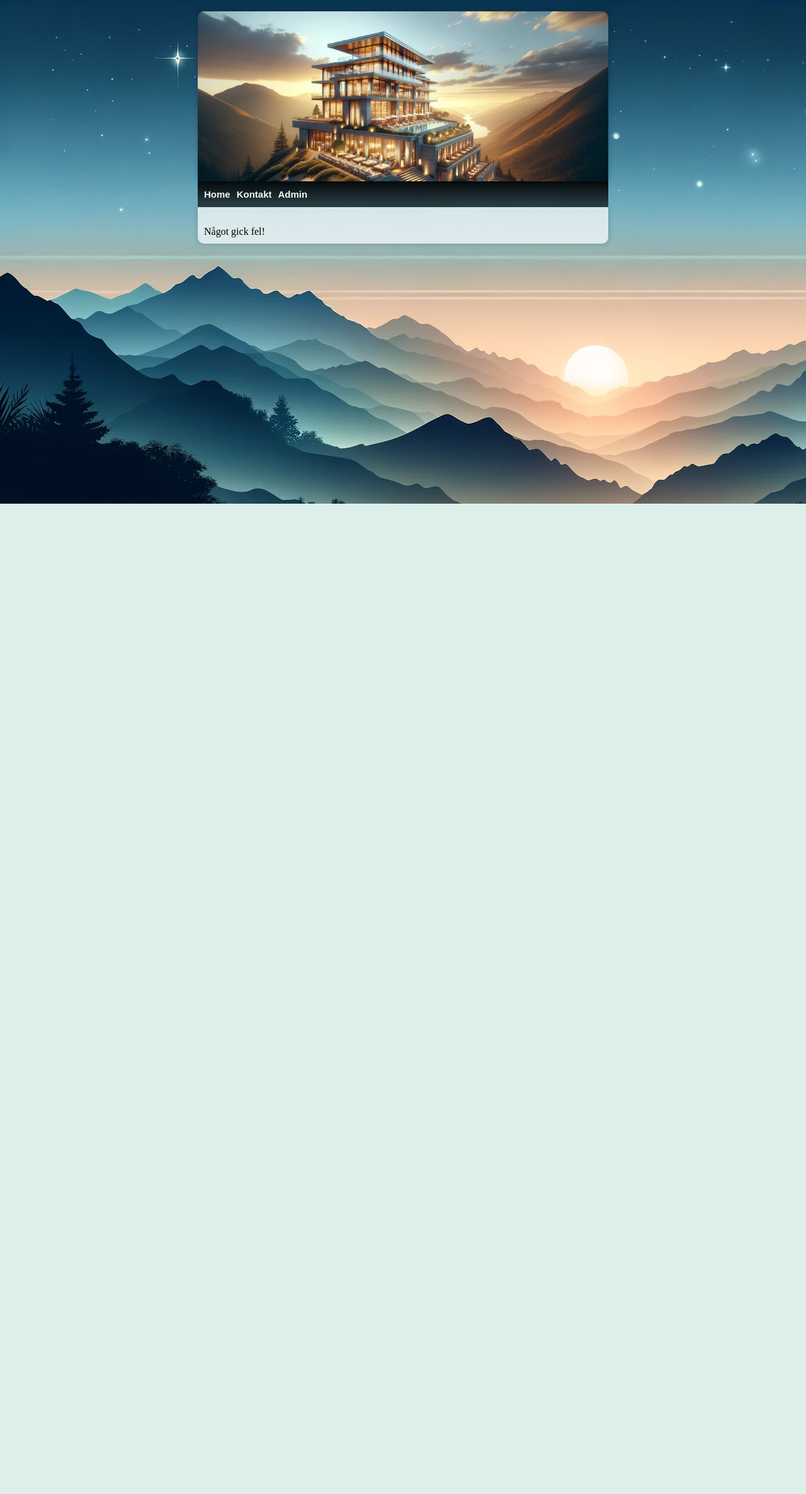
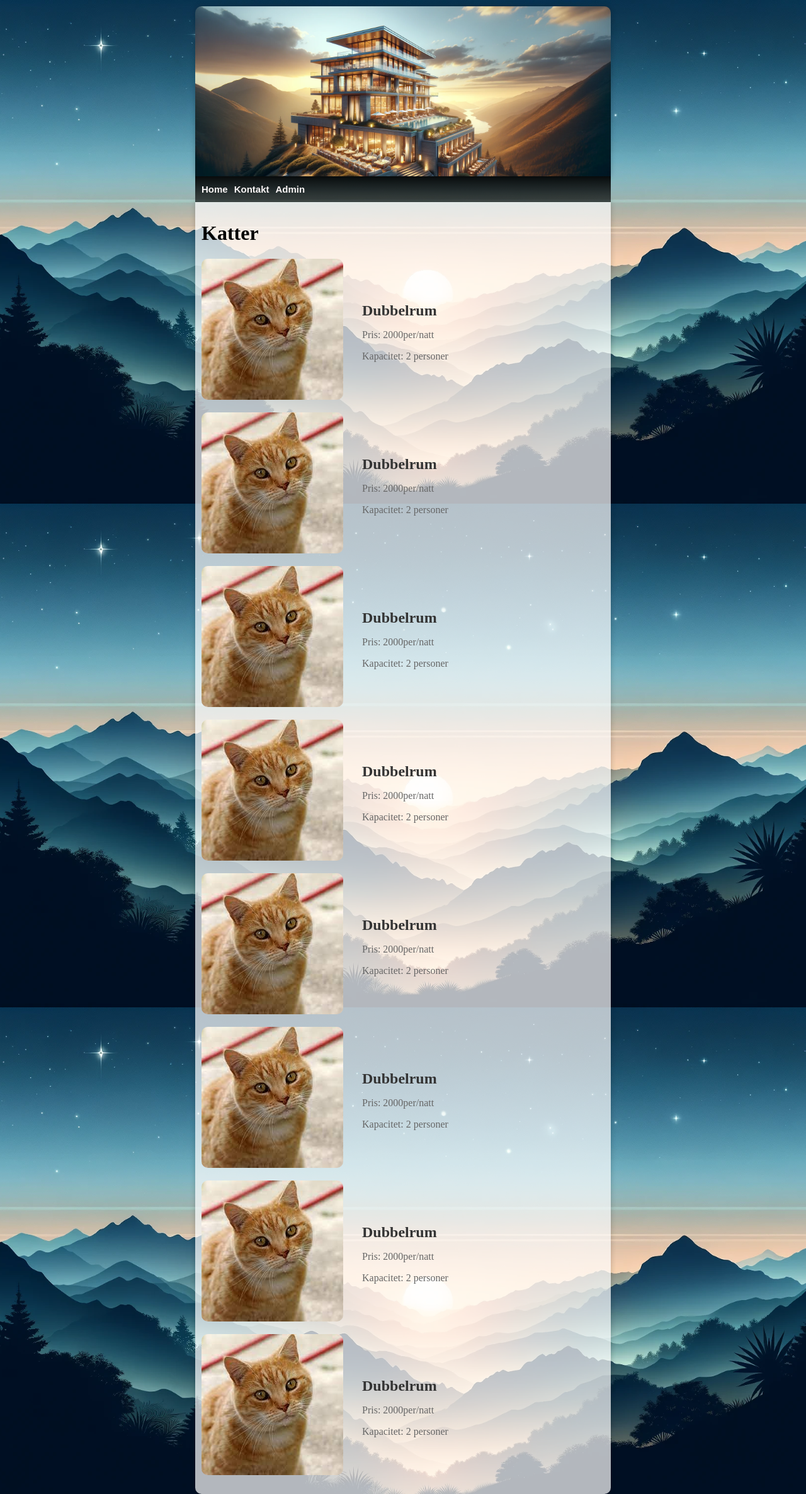
Before and after one commit to JoyJohansson/bokningsapplikation, a Flask app: page /error in a window 1280 px wide. Shown: the whole page at 63% size. Before the commit the page ends 800 px from the top, so only its background shows below. Run offline with Flask 3, Linux system fonts and the light colour scheme; some libraries are stand-ins or nearby versions.

Commit message:
uppdaterat kontakt med katter

```diff
--- a/static/style.css
+++ b/static/style.css
@@ -15,9 +15,12 @@ body {
     align-items: center;
     justify-content: center;
     background-image: url('Background.webp'); /* Lägg till din bild här */
-    background-size: flex;
-    transition: color 0.5s ease;
+    background-size: cover;
+    background-attachment: fixed; /* Håll bakgrundsbilden på samma position när du skrollar */
+    margin: 0; /* Ta bort marginaler för att undvika tomrum runt sidan */
+    padding: 0; /* Ta bort padding för att undvika tomrum runt sidan */
 }
+
 
 
 .link-button {
@@ -60,6 +63,39 @@ body {
     box-shadow: 0 0 10px rgba(0, 0, 0, 0.2); /* Skugga för att skapa djup */
 }
 
+.info-post {
+    display: grid; /* Använd CSS Grid för att skapa layouten */
+    grid-template-columns: auto 1fr; /* En kolumn för bilden och en för informationen */
+    align-items: center; /* Centrera innehållet vertikalt */
+    margin-bottom: 20px; /* Avstånd mellan varje post */
+}
+
+.info-post img {
+    max-width: 100%; /* Begränsa bildens bredd till 100% av förälderns bredd */
+    border-radius: 10px; /* Rundade hörn för bilden */
+    margin-right: 20px; /* Avstånd till höger om bilden */
+}
+
+.info-details {
+    padding: 10px; /* Mellanrum runt informationen */
+}
+
+.info-details h2 {
+    margin-bottom: 10px; /* Avstånd under rubriken */
+    font-size: 24px; /* Storlek på rubriken */
+    color: #333; /* Färg på rubriken */
+}
+
+.info-details p {
+    margin-bottom: 10px; /* Avstånd under varje stycke */
+    font-size: 16px; /* Storlek på texten */
+    color: #666; /* Färg på texten */
+}
+.posts-container {
+    display: flex;
+    flex-direction: column; /* Bryt inläggen till nästa rad när de inte längre får plats */
+    justify-content: space-between; /* Placera inläggen jämnt fördelat på raden */
+}
 .banner-container {
     margin-top: 10px;
     width: 50%; /* Bredden på informationen ruta */
--- a/templates/error.html
+++ b/templates/error.html
@@ -10,8 +10,95 @@
 
     {%block content%}
     <div class="info-container">
-        <h2></h2>
-            <a>Något gick fel!</a>
+        <h1>Katter</h1>
+        <div class="posts-container">
+            <div class="info-post">
+                <!-- Visa rummets bild -->
+                <img src="static/nedladdning.jpeg" alt="Rum Bild">
+                <div class="info-details">
+                <!-- Visa rummets information -->
+                <h2 >Dubbelrum</h2>
+                <p>Pris: 2000per/natt</p>
+                <p>Kapacitet: 2 personer</p>
+            </div>
+        </div>
+        <div class="posts-container">
+            <div class="info-post">
+                <!-- Visa rummets bild -->
+                <img src="static/nedladdning.jpeg" alt="Rum Bild">
+                <div class="info-details">
+                <!-- Visa rummets information -->
+                <h2 >Dubbelrum</h2>
+                <p>Pris: 2000per/natt</p>
+                <p>Kapacitet: 2 personer</p>
+            </div>
+        </div>
+        <div class="posts-container">
+            <div class="info-post">
+                <!-- Visa rummets bild -->
+                <img src="static/nedladdning.jpeg" alt="Rum Bild">
+                <div class="info-details">
+                <!-- Visa rummets information -->
+                <h2 >Dubbelrum</h2>
+                <p>Pris: 2000per/natt</p>
+                <p>Kapacitet: 2 personer</p>
+            </div>
+        </div>
+        <div class="posts-container">
+            <div class="info-post">
+                <!-- Visa rummets bild -->
+                <img src="static/nedladdning.jpeg" alt="Rum Bild">
+                <div class="info-details">
+                <!-- Visa rummets information -->
+                <h2 >Dubbelrum</h2>
+                <p>Pris: 2000per/natt</p>
+                <p>Kapacitet: 2 personer</p>
+            </div>
+        </div>
+        <div class="posts-container">
+            <div class="info-post">
+                <!-- Visa rummets bild -->
+                <img src="static/nedladdning.jpeg" alt="Rum Bild">
+                <div class="info-details">
+                <!-- Visa rummets information -->
+                <h2 >Dubbelrum</h2>
+                <p>Pris: 2000per/natt</p>
+                <p>Kapacitet: 2 personer</p>
+            </div>
+        </div>
+        <div class="posts-container">
+            <div class="info-post">
+                <!-- Visa rummets bild -->
+                <img src="static/nedladdning.jpeg" alt="Rum Bild">
+                <div class="info-details">
+                <!-- Visa rummets information -->
+                <h2 >Dubbelrum</h2>
+                <p>Pris: 2000per/natt</p>
+                <p>Kapacitet: 2 personer</p>
+            </div>
+        </div>
+        <div class="posts-container">
+            <div class="info-post">
+                <!-- Visa rummets bild -->
+                <img src="static/nedladdning.jpeg" alt="Rum Bild">
+                <div class="info-details">
+                <!-- Visa rummets information -->
+                <h2 >Dubbelrum</h2>
+                <p>Pris: 2000per/natt</p>
+                <p>Kapacitet: 2 personer</p>
+            </div>
+        </div>
+        <div class="posts-container">
+            <div class="info-post">
+                <!-- Visa rummets bild -->
+                <img src="static/nedladdning.jpeg" alt="Rum Bild">
+                <div class="info-details">
+                <!-- Visa rummets information -->
+                <h2 >Dubbelrum</h2>
+                <p>Pris: 2000per/natt</p>
+                <p>Kapacitet: 2 personer</p>
+            </div>
+        </div>
     </div>
 
 {%endblock%}
--- a/templates/k1.html
+++ b/templates/k1.html
@@ -9,6 +9,7 @@
 <body>
     {%block content%}
     <div class="info-container">
+
     <h2>K1</h2>
 
     <form action="process_booking.php" method="post">
@@ -30,7 +31,9 @@
         <button class="button-action" type="submit">Boka nu</button>
     </form>
 
-</div>
+        <!-- Lägg till andra detaljer om rummet här -->
+    </div>
+
 {%endblock%}
 </body>
 </html>
```
